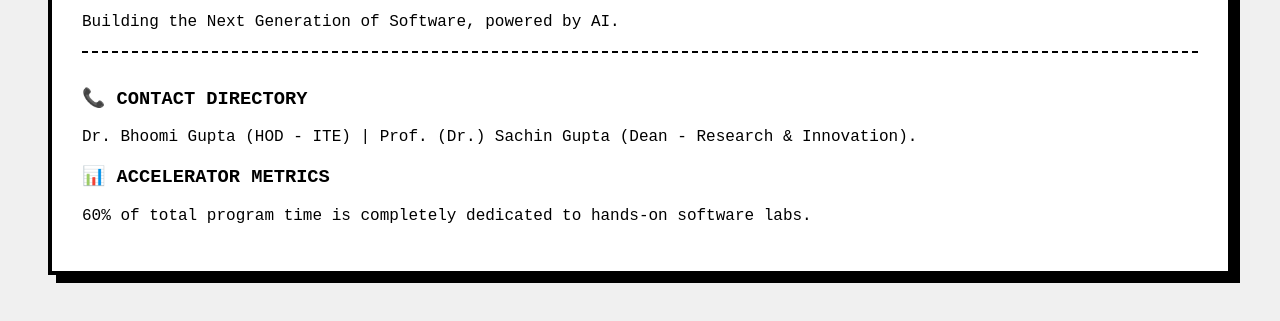
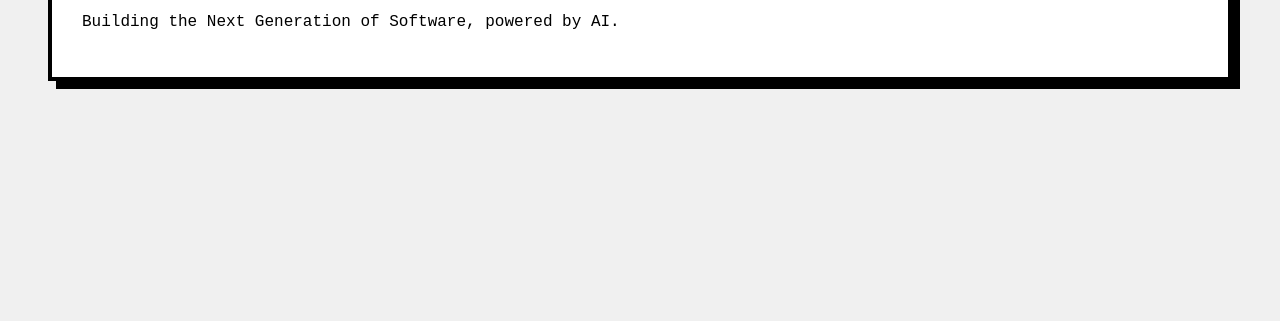
Before and after one commit to sachinmait/fullstackx-landing-page, a plain HTML site: page index.html in a window 1280 px wide. Shown: the part 215-536 px from the top of the page. Drawn offline with Linux system fonts and the light colour scheme.

Commit message:
Update index.html

```diff
--- a/index.html
+++ b/index.html
@@ -15,13 +15,6 @@ HTML
         <h1>FullStackX: The 6-Week Accelerator</h1>
         <div class="tag">LAUNCHING JUNE 2026</div>
         <p>Building the Next Generation of Software, powered by AI.</p>
-        <div style="border-top: 2px dashed #000; margin-top: 20px; padding-top: 15px;">
-            <h3>📞 CONTACT DIRECTORY</h3>
-            <p>Dr. Bhoomi Gupta (HOD - ITE) | Prof. (Dr.) Sachin Gupta (Dean - Research & Innovation).</p>
-
-            <h3>📊 ACCELERATOR METRICS</h3>
-            <p>60% of total program time is completely dedicated to hands-on software labs.</p>
-        </div>
     </div>
 </body>
 </html>
```
